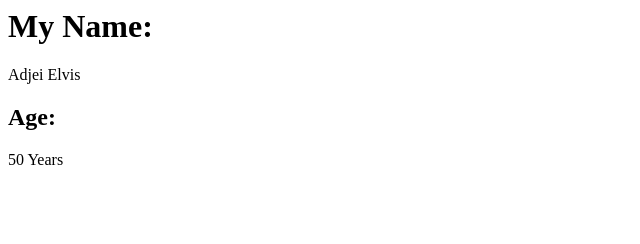
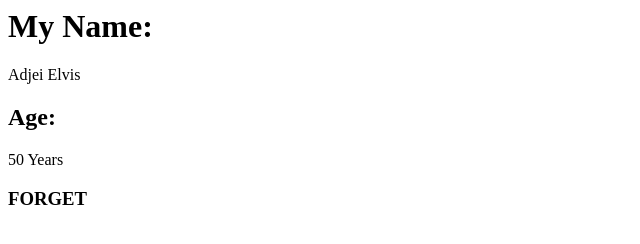
Before and after one commit to ErnestGaisie/my-project, a plain HTML site: page index.html in a window 1280 px wide. Shown: the whole page, without its empty margins (0-640 px from the left). Drawn offline with Linux system fonts and the light colour scheme.

Commit message:
Second commit

```diff
--- a/index.html
+++ b/index.html
@@ -11,5 +11,7 @@
 
     <h2>Age:</h2>
     50 Years
+
+    <h3>FORGET</h3>
   </body>
 </html>
```
